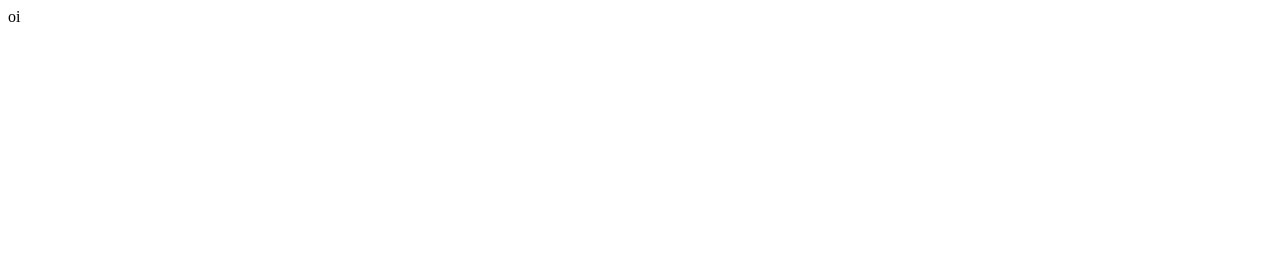
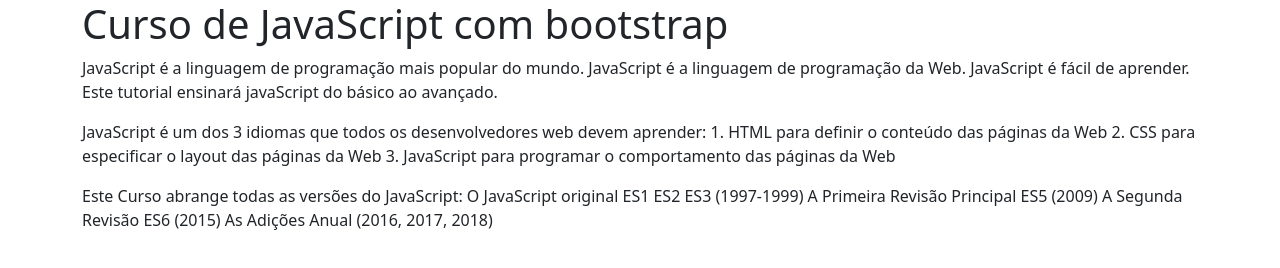
Before and after one commit to kbnotek/cursojavascriptbs, a plain HTML site: page index.html in a window 1280 px wide. Drawn offline with nearby package versions, Linux system fonts and the light colour scheme.

Commit message:
Aula 1 - Grid e Layout Bootstrap

```diff
--- a/index.html
+++ b/index.html
@@ -1 +1,46 @@
-oi
+<!DOCTYPE html>
+<html lang="pt-br">
+
+<head>
+    <meta charset="UTF-8">
+    <meta http-equiv="X-UA-Compatible" content="IE=edge">
+    <meta name="viewport" content="width=device-width, initial-scale=1.0">
+    <title>Curso de JavaScript com BootStrap</title>
+    <link href="https://cdn.jsdelivr.net/npm/bootstrap@5.1.3/dist/css/bootstrap.min.css" rel="stylesheet"
+        integrity="sha384-1BmE4kWBq78iYhFldvKuhfTAU6auU8tT94WrHftjDbrCEXSU1oBoqyl2QvZ6jIW3" crossorigin="anonymous">
+    <script src="https://cdn.jsdelivr.net/npm/bootstrap@5.1.3/dist/js/bootstrap.bundle.min.js"
+        integrity="sha384-ka7Sk0Gln4gmtz2MlQnikT1wXgYsOg+OMhuP+IlRH9sENBO0LRn5q+8nbTov4+1p"
+        crossorigin="anonymous"></script>
+</head>
+
+<body>
+
+    <div class="container">
+        <div class="row">
+            <h1>Curso de JavaScript com bootstrap</h1>
+            <p>
+                JavaScript é a linguagem de programação mais popular do mundo.
+                JavaScript é a linguagem de programação da Web.
+                JavaScript é fácil de aprender.
+                Este tutorial ensinará javaScript do básico ao avançado.
+            </p>
+            <p>
+                JavaScript é um dos 3 idiomas que todos os desenvolvedores web devem aprender:
+                1. HTML para definir o conteúdo das páginas da Web
+                2. CSS para especificar o layout das páginas da Web
+                3. JavaScript para programar o comportamento das páginas da Web
+            </p>
+            <p>
+                Este Curso abrange todas as versões do JavaScript:
+                O JavaScript original ES1 ES2 ES3 (1997-1999)
+                A Primeira Revisão Principal ES5 (2009)
+                A Segunda Revisão ES6 (2015)
+                As Adições Anual (2016, 2017, 2018)
+            </p>
+        </div>
+    </div>
+
+
+</body>
+
+</html>
```
